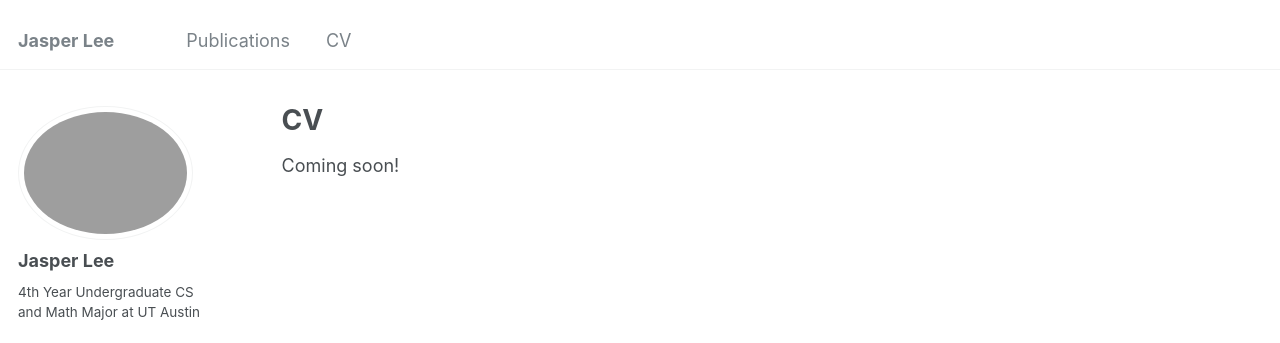
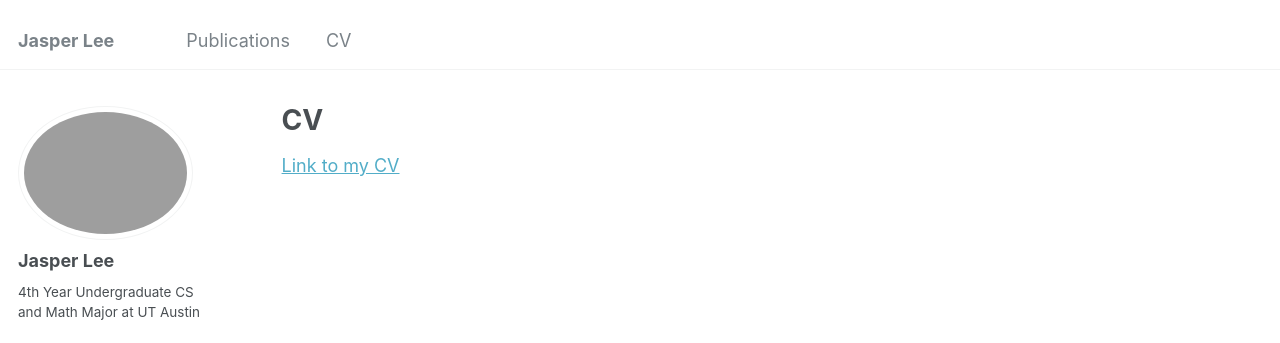
Before and after one commit to leejasper851/leejasper851.github.io, a Jekyll site: the page built from _pages/cv.md, in a window 1280 px wide. Shown: the top 343 px of the page. Built offline with Jekyll 4.4.1, drawn with Linux system fonts in a browser that asks for light colours.

Commit message:
added link to PDF of my CV in the CV section

```diff
--- a/_pages/cv.md
+++ b/_pages/cv.md
@@ -9,7 +9,7 @@ redirect_from:
 
 {% include base_path %}
 
-Coming soon!
+[Link to my CV](/files/JasperLeeCV.pdf)
 
 <!-- Education
 ======
```
Also changed, not shown: 1 other file.
